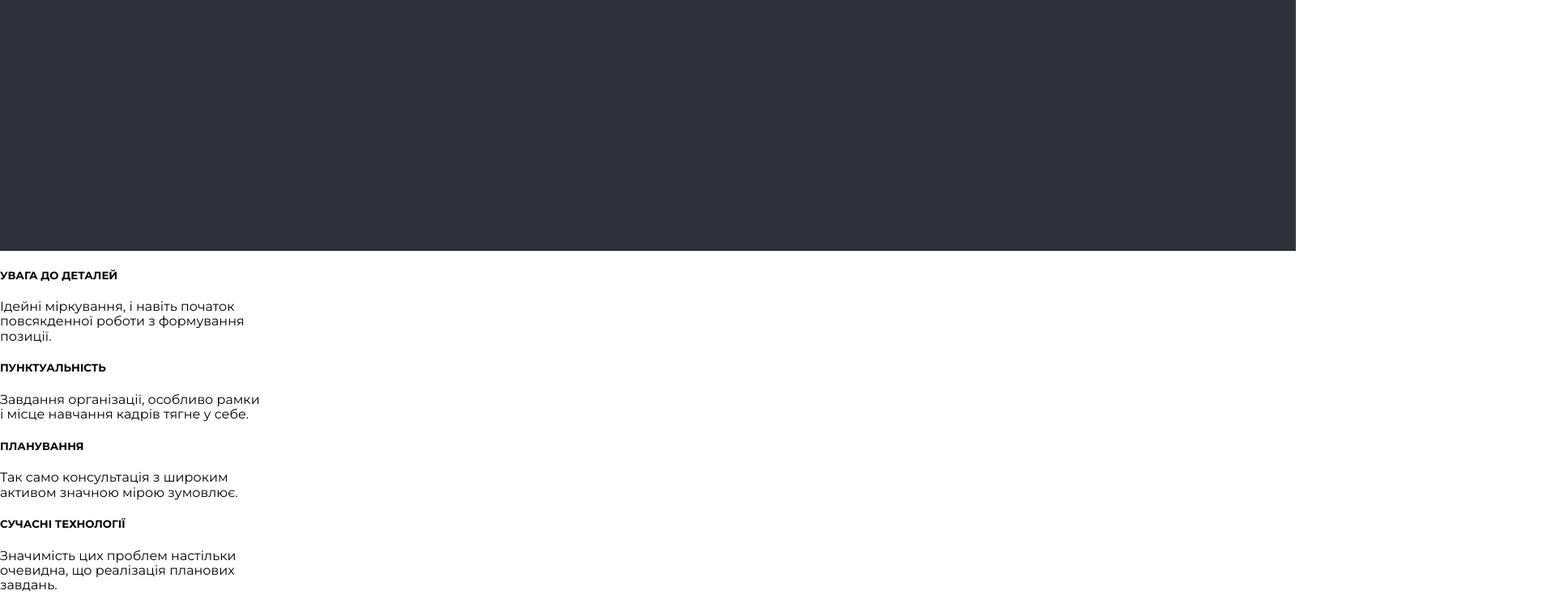
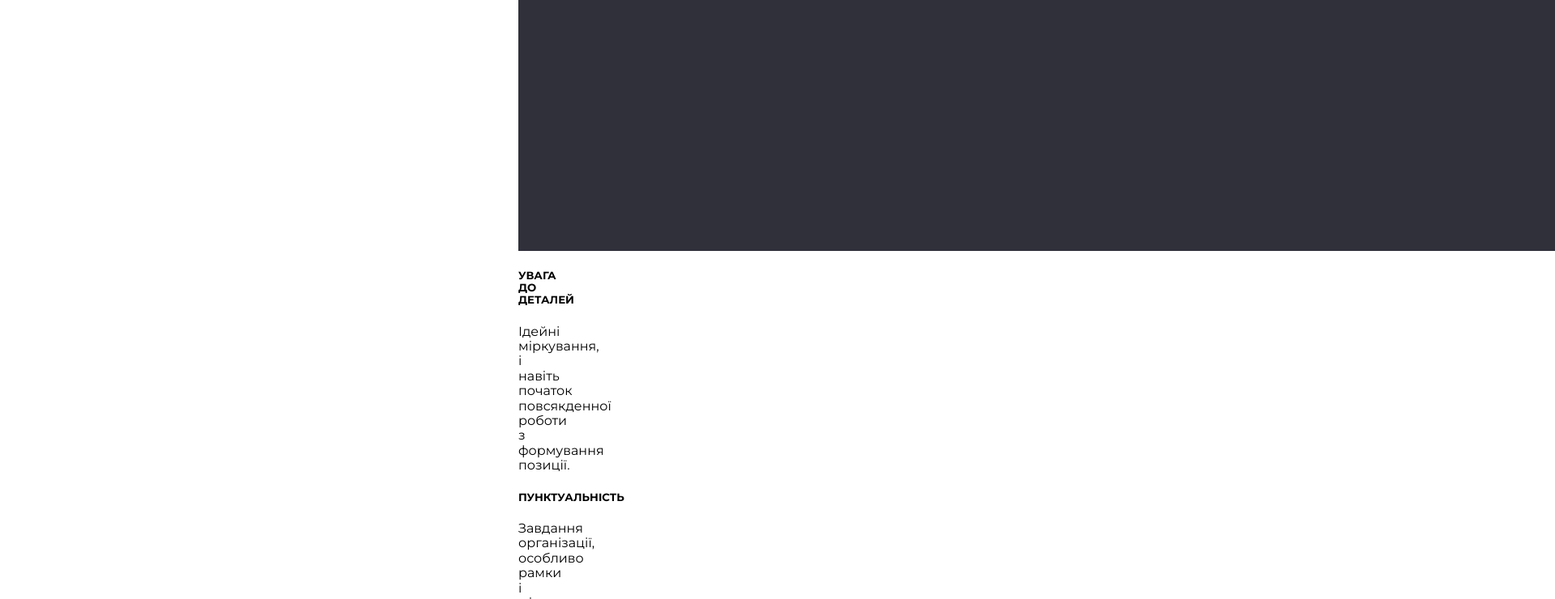
Before and after one commit to Tyberium1/WebStudio, a plain HTML site: page index.html in a window 1280 px wide. Shown: the part 191-931 px from the top of the page at 81% size, 1920 px wide, since content can reach past the window. Drawn offline with nearby package versions, Linux system fonts and the light colour scheme; files that its build step writes are made by us from their sources.

Commit message:
add a container

```diff
--- a/index.html
+++ b/index.html
@@ -14,7 +14,7 @@
 <link href="https://fonts.googleapis.com/css2?family=Kaushan+Script&family=Montserrat:ital,wght@0,100..900;1,100..900&family=Raleway:ital,wght@0,100..900;1,100..900&family=Roboto:ital,wght@0,100;0,300;0,400;0,500;0,700;0,900;1,100;1,300;1,400;1,500;1,700;1,900&display=swap" rel="stylesheet">
 
 </head>
-<body>
+<body class="container">
     <header>
        <div class="lineInTop">
         <img src="/img/WebStudio-1.png" alt="">
--- a/style/style.css
+++ b/style/style.css
@@ -85,4 +85,10 @@
 }
 body{
     font-family: 'Montserrat', serif;
+
 }
+.container{
+    width: 217px;
+    margin: 0 auto;
+    padding: 0 207px 207px;
+}
```
